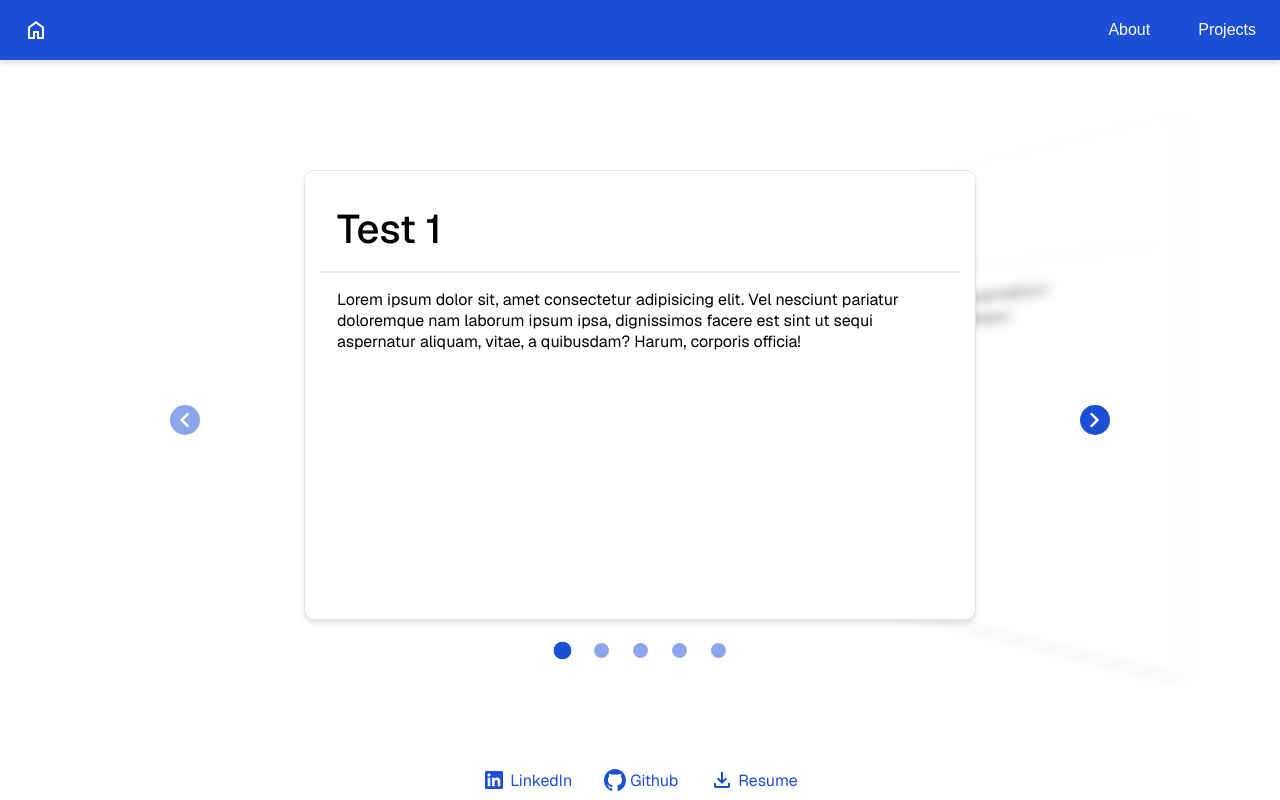
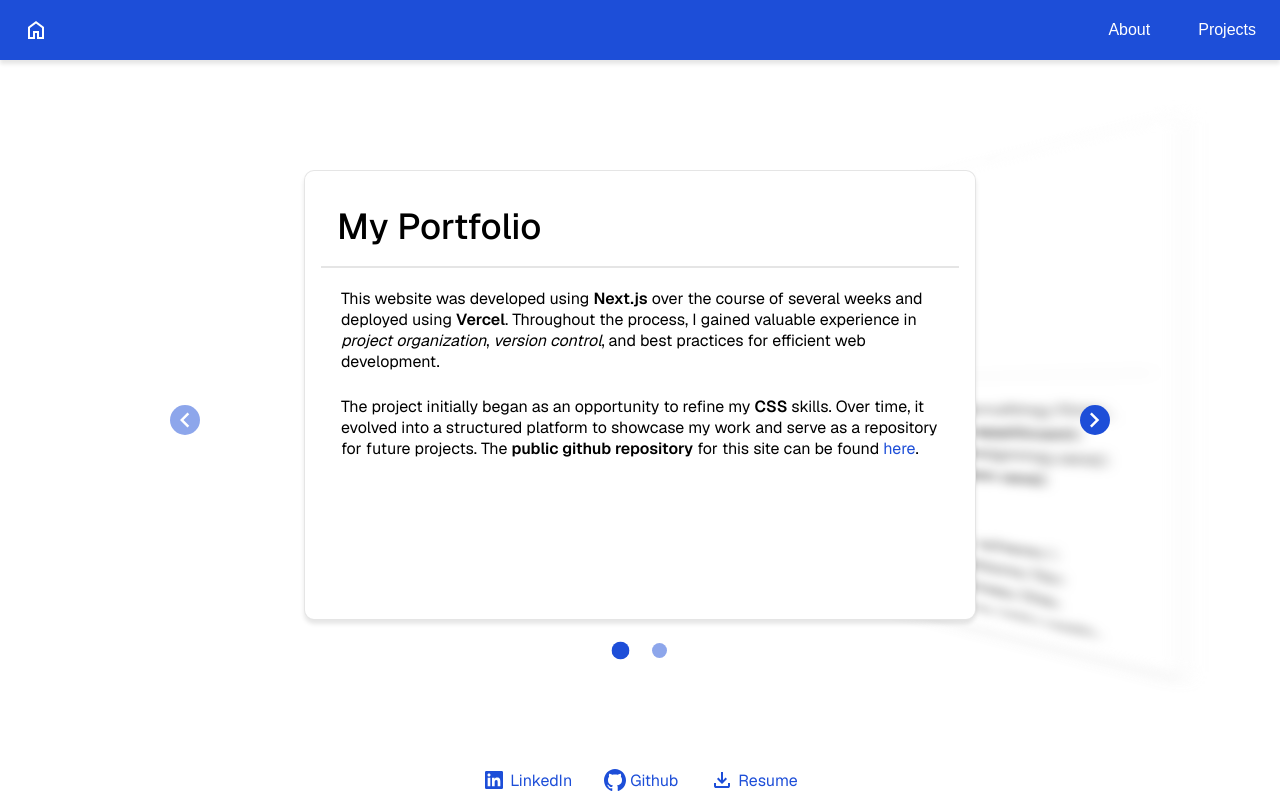
Before and after one commit to mbaren135/my-portfolio, a Next.js app: page /projects in a window 1280 px wide. Built offline with nearby package versions, Linux system fonts and the light colour scheme.

Commit message:
add first two projects

```diff
--- /dev/null
+++ b/app/projects/carousel/card-contents/cards/ats.tsx
@@ -0,0 +1,28 @@
+import s from "../content.module.css"
+
+export default function ATSCardContent() {
+  return (
+    <>
+      <div className={s.content}>
+        <p>
+          As a <strong>Software Development Intern</strong> at{" "}
+          <strong>HirexHire</strong>, a Chicago-based recruiting firm, I am part
+          of a dynamic development team responsible for building an{" "}
+          <strong>applicant tracking system</strong> using{" "}
+          <strong>Next.js</strong>. My primary responsibilities include
+          designing and implementing the <strong>user interface (UI)</strong>{" "}
+          and optimizing <strong>data manipulation and retrieval</strong> from
+          the underlying database.
+        </p>
+        <p>
+          One of the key features I contributed to is the{" "}
+          <strong>job creation workflow</strong>, where I developed a procedure
+          that leverages <strong>OpenAI</strong> to generate job descriptions
+          for newly created positions. This feature enhances efficiency and
+          streamlines the hiring process, demonstrating my ability to integrate
+          AI-driven solutions into web applications.
+        </p>
+      </div>
+    </>
+  );
+}
--- /dev/null
+++ b/app/projects/carousel/card-contents/cards/portfolio.tsx
@@ -0,0 +1,24 @@
+import s from "../content.module.css";
+
+export default function PortfolioCard() {
+  return (
+    <div className={s.content}>
+      <p>
+        This website was developed using <strong>Next.js</strong> over the
+        course of several weeks and deployed using <strong>Vercel</strong>.
+        Throughout the process, I gained valuable experience in{" "}
+        <em>project organization</em>, <em>version control</em>, and best
+        practices for efficient web development.
+      </p>
+      <p>
+        The project initially began as an opportunity to refine my{" "}
+        <strong>CSS</strong> skills. Over time, it evolved into a structured
+        platform to showcase my work and serve as a repository for future
+        projects. The <strong>public github repository</strong> for this site can be found{" "}
+        <a href="https://github.com/mbaren135/my-portfolio" target="_blank">
+          here
+        </a>.
+      </p>
+    </div>
+  );
+}
--- /dev/null
+++ b/app/projects/carousel/card-contents/content.module.css
@@ -0,0 +1,25 @@
+.content {
+    --content-link-color: var(--primary-fill);
+
+    display: flex;
+    flex-direction: column;
+    gap: 16px;
+}
+
+.content strong {
+    font-weight: 600;
+}
+
+.content p {
+    margin: 4px;
+}
+
+.content a {
+    color: var(--content-link-color)
+}
+
+@media (prefers-color-scheme: dark) {
+    .content {
+        --content-link-color: var(--primary-text-color);
+    }
+}
--- /dev/null
+++ b/app/projects/carousel/card-contents/index.tsx
@@ -0,0 +1,4 @@
+import PortfolioCard from "./cards/portfolio";
+import ATSCardContent from "./cards/ats";
+
+export {PortfolioCard, ATSCardContent}
--- a/app/projects/carousel/carousel.module.css
+++ b/app/projects/carousel/carousel.module.css
@@ -26,11 +26,11 @@
   box-shadow: 0 4px 4px rgba(0, 0, 0, 0.1);
   transition: 500ms;
   background-color: var(--card-bg-color);
-  color: var(--card-text-color)
+  color: var(--card-text-color);
 }
 
 .title {
-  font-size: 40px;
+  font-size: 36px;
   font-weight: 500;
   padding: 16px;
   width: 100%;
@@ -38,8 +38,11 @@
 }
 
 .cardBody {
-  padding: 16px;
+  padding: 0px 16px 16px 16px;
+  margin-top: 16px;
   text-align: start;
+  flex-grow: 1;
+  overflow-y: auto;
 }
 
 .button {
@@ -64,7 +67,7 @@
   border: solid var(--primary-accent) 2px;
 }
 
-.button:disabled{
+.button:disabled {
   opacity: 0.5;
   transition: opacity 500ms ease-in-out;
   cursor: default;
@@ -75,7 +78,7 @@
   right: -20%;
 }
 
-.indicatorContainer{
+.indicatorContainer {
   display: flex;
   flex-direction: row;
   justify-self: flex-end;
@@ -92,16 +95,38 @@
   opacity: 0.5;
 }
 
-
 .active {
   scale: 1.2;
   opacity: 1;
   transition: all 500ms ease-in-out;
 }
 
+.imageEnlarged {
+  width: 100%;
+  height: 100%;
+}
+
+.image {
+  width: 100%;
+  height: 100%;
+  /* object-fit: cover; */
+}
+
+.thumbnail {
+  width: 100%;
+  display: flex;
+  justify-content: center;
+}
+
+.thumbnail:first-child {
+  cursor: pointer;
+  /* scale: 1.1; */
+  /* background-color: pink; */
+}
+
 @media (prefers-color-scheme: dark) {
   .card {
-    --card-bg-color: rgba(15, 15, 15, 1);
+    --card-bg-color: rgba(45, 45, 45, 1);
     --card-accent-color: rgba(255, 255, 255, 0.4);
     /* --card-text-color: var(--primary-text-color) */
     --card-text-color: rgba(255, 255, 255, 1);
--- a/app/projects/carousel/index.tsx
+++ b/app/projects/carousel/index.tsx
@@ -1,6 +1,7 @@
 "use client";
 
 import { ReactNode, useEffect, useState } from "react";
+import Image from "next/image";
 import { ChevronLeftIcon, ChevronRightIcon } from "@/assets/icons";
 import { ProjectCardType } from "../../../types";
 import s from "./carousel.module.css";
@@ -72,7 +73,9 @@ export default function CardCarousel({
       {projects.map((p, index) => {
         return (
           <div key={`card-${index}`} className={s.card}>
-            <Card title={p.title}>{p.content}</Card>
+            <Card title={p.title} image={p.image || null}>
+              {p.content}
+            </Card>
           </div>
         );
       })}
@@ -111,11 +114,45 @@ export default function CardCarousel({
   );
 }
 
-function Card({ title, children }: { title: string; children: ReactNode }) {
+function Card({
+  title,
+  image,
+  children,
+}: {
+  title: string;
+  image: ReactNode | null;
+  children: ReactNode;
+}) {
+  const [isEnlarged, setIsEnlarged] = useState(false);
+
+  if (isEnlarged) {
+    return (
+      // <div className={s.cardContainer}>
+        <div className={s.imageEnlarged} onClick={() => setIsEnlarged(false)}>
+          <Image
+            src="/images/ATS-job-example.png"
+            alt="Michael Baren headshot"
+            width={249}
+            height={110}
+            className={s.image}
+            // onClick={() => console.log("Clicked")}
+          />
+        </div>
+      // </div>
+    );
+  }
+
   return (
-    <div className={s.cardContainer}>
+    // <div className={s.cardContainer}>
+    <>
+      {image ? (
+        <div className={s.thumbnail} onClick={() => setIsEnlarged(true)}>
+          {image}
+        </div>
+      ) : null}
       <div className={s.title}>{title}</div>
       <div className={s.cardBody}>{children}</div>
-    </div>
+    </>
+    // </div>
   );
 }
--- a/app/projects/page.tsx
+++ b/app/projects/page.tsx
@@ -1,35 +1,49 @@
+import Image from "next/image";
 import { Footer } from "@/components";
 import CardCarousel from "./carousel";
 import { ProjectCardType } from "../../types";
 import s from "./projects.module.css";
+import { PortfolioCard, ATSCardContent } from "./carousel/card-contents";
 
 export default function Projects() {
   const projects: ProjectCardType[] = [
     {
-      title: "Test 1",
-      content:
-        "Lorem ipsum dolor sit, amet consectetur adipisicing elit. Vel nesciunt pariatur doloremque nam laborum ipsum ipsa, dignissimos facere est sint ut sequi aspernatur aliquam, vitae, a quibusdam? Harum, corporis officia!",
+      title: "My Portfolio",
+      content: <PortfolioCard />,
     },
     {
-      title: "Test 2",
-      content:
-        "Lorem ipsum dolor sit, amet consectetur adipisicing elit. Vel nesciunt pariatur doloremque nam laborum ipsum ipsa, dignissimos facere est sint ut sequi aspernatur aliquam, vitae, a quibusdam? Harum, corporis officia!",
+      title: "Applicant Tracking System",
+      image: (
+        <Image
+          src="/images/ATS-job-example.png"
+          alt="Michael Baren headshot"
+          width={249}
+          height={110}
+          // onClick={() => console.log("Clicked")}
+        />
+      ),
+      content: <ATSCardContent />,
     },
-    {
-      title: "Test 3",
-      content:
-        "Lorem ipsum dolor sit, amet consectetur adipisicing elit. Vel nesciunt pariatur doloremque nam laborum ipsum ipsa, dignissimos facere est sint ut sequi aspernatur aliquam, vitae, a quibusdam? Harum, corporis officia!",
-    },
-    {
-      title: "Test 4",
-      content:
-        "Lorem ipsum dolor sit, amet consectetur adipisicing elit. Vel nesciunt pariatur doloremque nam laborum ipsum ipsa, dignissimos facere est sint ut sequi aspernatur aliquam, vitae, a quibusdam? Harum, corporis officia!",
-    },
-    {
-      title: "Test 5",
-      content:
-        "Lorem ipsum dolor sit, amet consectetur adipisicing elit. Vel nesciunt pariatur doloremque nam laborum ipsum ipsa, dignissimos facere est sint ut sequi aspernatur aliquam, vitae, a quibusdam? Harum, corporis officia!",
-    },
+    // {
+    //   title: "Test",
+    //   content:
+    //     "Lorem ipsum dolor sit amet consectetur adipisicing elit. Non, iste. Vitae nisi a libero neque temporibus fuga ducimus debitis, maiores quidem dolore nam, numquam possimus excepturi quo consequatur. Tempora, maiores!",
+    // },
+    // {
+    //   title: "Test",
+    //   content:
+    //     "Lorem ipsum dolor sit amet consectetur adipisicing elit. Non, iste. Vitae nisi a libero neque temporibus fuga ducimus debitis, maiores quidem dolore nam, numquam possimus excepturi quo consequatur. Tempora, maiores!",
+    // },
+    // {
+    //   title: "Test",
+    //   content:
+    //     "Lorem ipsum dolor sit amet consectetur adipisicing elit. Non, iste. Vitae nisi a libero neque temporibus fuga ducimus debitis, maiores quidem dolore nam, numquam possimus excepturi quo consequatur. Tempora, maiores!",
+    // },
+    // {
+    //   title: "Test",
+    //   content:
+    //     "Lorem ipsum dolor sit amet consectetur adipisicing elit. Non, iste. Vitae nisi a libero neque temporibus fuga ducimus debitis, maiores quidem dolore nam, numquam possimus excepturi quo consequatur. Tempora, maiores!",
+    // },
   ];
 
   return (
--- a/types/project-card.ts
+++ b/types/project-card.ts
@@ -1,8 +1,8 @@
-import { ImageProps } from "next/image";
+// import { ImageProps } from "next/image";
 import { ReactNode } from "react";
 
 export type ProjectCardType = {
   title: string;
-  image?: ImageProps;
+  image?: ReactNode;
   content: ReactNode;
 };
```
Also changed, not shown: public/images/ATS-job-example.png (added).
